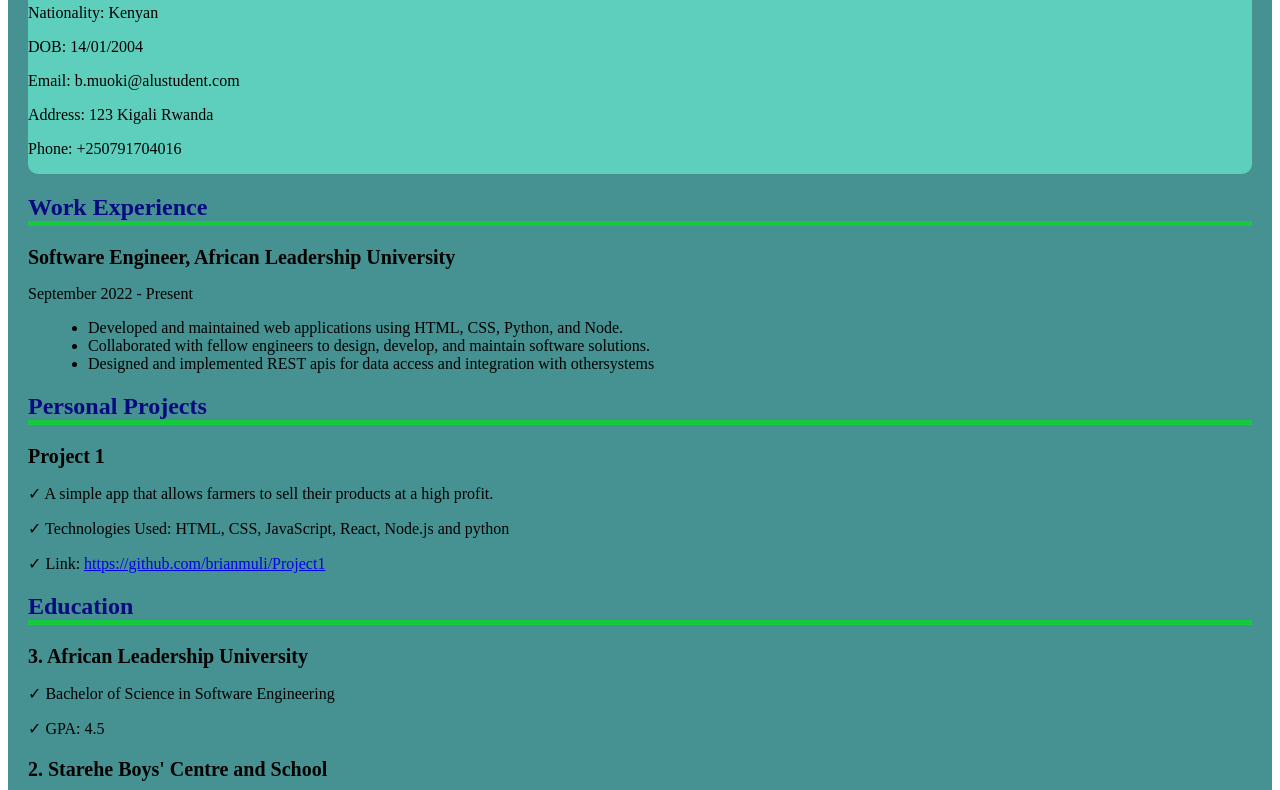
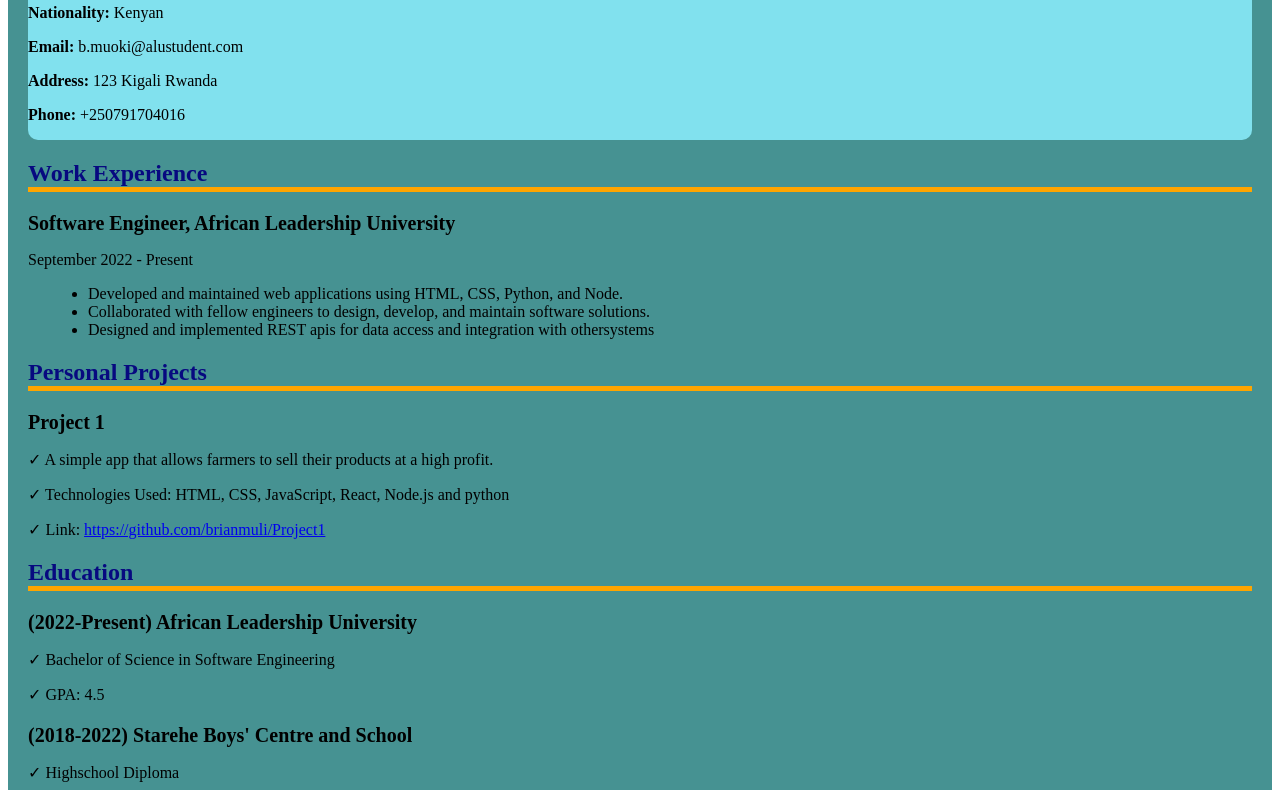
Before and after one commit to mulimuoki001/resume.github.io, a plain HTML site: page index.html in a window 1280 px wide. Shown: the part 110-900 px from the top of the page. Drawn offline with Linux system fonts and the light colour scheme.

Commit message:
updated the design of the website

```diff
--- a/index.html
+++ b/index.html
@@ -13,12 +13,11 @@
     <div class="container">
         <header>
             <div class="header-info">
-                <h1>Brian Muli Muoki</h1>
-                <p>Nationality: Kenyan</p>
-                <p>DOB: 14/01/2004</p>
-                <p>Email: b.muoki@alustudent.com</p>
-                <p>Address: 123 Kigali Rwanda</p>
-                <p>Phone: +250791704016</p>
+                <h1><b>Brian Muli Muoki</b></h1>
+                <p><b>Nationality:</b> Kenyan</p>
+                <p><b>Email:</b> b.muoki@alustudent.com</p>
+                <p><b>Address:</b> 123 Kigali Rwanda</p>
+                <p><b>Phone:</b> +250791704016</p>
             </div>
             <nav>
                 <ul>
@@ -53,15 +52,15 @@
 
         <div class="section-heading" id="education">Education</div>
         <div class="education">
-            <h3> 3. African Leadership University</h3>
+            <h3> <b>(2022-Present) African Leadership University</b></h3>
             <p> &#10003; Bachelor of Science in Software Engineering</p>
             <p> &#10003; GPA: 4.5</p>
 
-            <h3> 2. Starehe Boys' Centre and School</h3>
+            <h3><b> (2018-2022) Starehe Boys' Centre and School</b></h3>
             <P> &#10003; Highschool Diploma</P>
             <p> &#10003; Grade: B+, 72 points</p>
 
-            <h3>1. Mukuru Kwa Njenga Primary</h3>
+            <h3><b>(2010-2017) Mukuru Kwa Njenga Primary School</b></h3>
             <P> &#10003; Primary School Certificate</P>
             <p>&#10003; Grade: A, 82 points</p>
 
@@ -77,7 +76,17 @@
             </ul>
         </div>
     </div>
-
+    <script>
+        // Javascript code for the header
+        window.addEventListener('scroll', function () {
+            var header = document.querySelector('header');
+            if (window.scrollY > 0) {
+                header.classList.add('scrolled');
+            } else {
+                header.classList.remove('scrolled');
+            }
+        });
+    </script>
 </body>
 
 </html>
--- a/styles.css
+++ b/styles.css
@@ -11,11 +11,9 @@
 h3 {
     margin-bottom: 10px;
 }
-.skills ul li{
-    text-decoration: none;
- }
+
 header  {
-    background-color: rgb(94, 207, 188);
+    background-color: rgb(129, 225, 238);
     height: fit-content;
     display: flex;
     justify-content: space-between;
@@ -23,6 +21,13 @@
     margin-bottom: 20px;
     border-radius: 10px;
 }
+header.scrolled {
+    background-color: rgb(200, 255, 0);
+  }
+
+
+
+
 header nav ul li:hover {
     cursor:crosshair;
     background-color: rgb(236, 241, 237);
@@ -52,7 +57,7 @@
 .section-heading {
     font-size: 24px;
     margin-bottom: 20px;
-    border-bottom: 5px solid rgb(21, 202, 60);
+    border-bottom: 5px solid orange;
     font-weight: bold;
     color:rgb(7, 9, 128);
 }
```
